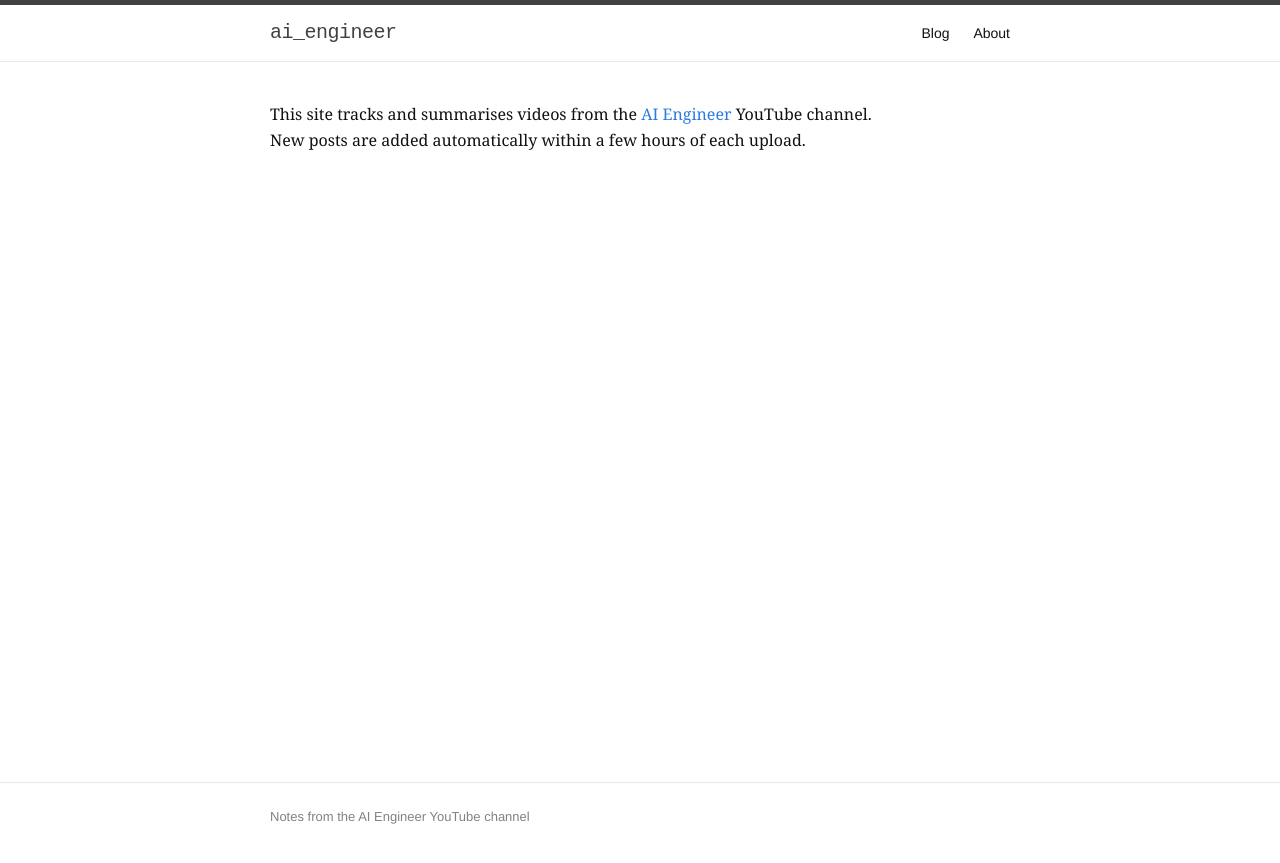
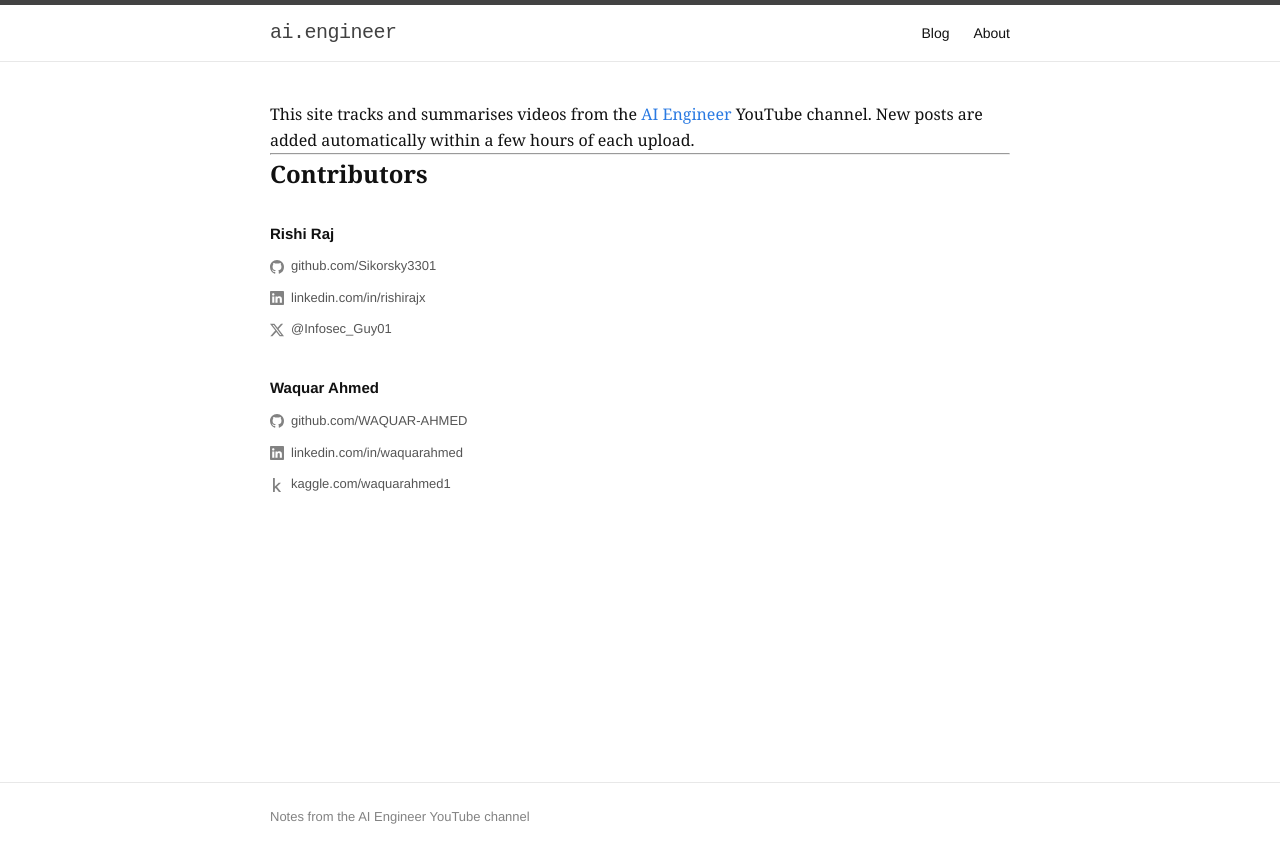
Before and after one commit to Sikorsky3301/rishiraj-blog, a Jekyll site: the page built from about.md, in a window 1280 px wide. Shown: the top 863 px of the page. Built offline with Jekyll 4.4.1, drawn with Linux system fonts in a browser that asks for light colours.

Commit message:
update title to ai.engineer and add contributors to about

```diff
--- a/_config.yml
+++ b/_config.yml
@@ -1,4 +1,4 @@
-title: "ai_engineer"
+title: "ai.engineer"
 description: "Notes from the AI Engineer YouTube channel"
 baseurl: "/rishiraj-blog"
 url: "https://sikorsky3301.github.io"
--- a/about.md
+++ b/about.md
@@ -4,6 +4,72 @@ title: About
 permalink: /about/
 ---
 
-This site tracks and summarises videos from the [AI Engineer](https://www.youtube.com/@aiDotEngineer) YouTube channel.
+This site tracks and summarises videos from the [AI Engineer](https://www.youtube.com/@aiDotEngineer) YouTube channel. New posts are added automatically within a few hours of each upload.
 
-New posts are added automatically within a few hours of each upload.
+---
+
+## Contributors
+
+<div class="contributor-list">
+
+  <div class="contributor">
+    <p class="contributor-name">Rishi Raj</p>
+    <ul class="social-links">
+      <li>
+        <a href="https://github.com/Sikorsky3301" target="_blank">
+          <svg class="social-icon" viewBox="0 0 16 16" fill="currentColor">
+            <path d="M8 0C3.58 0 0 3.58 0 8c0 3.54 2.29 6.53 5.47 7.59.4.07.55-.17.55-.38 0-.19-.01-.82-.01-1.49-2.01.37-2.53-.49-2.69-.94-.09-.23-.48-.94-.82-1.13-.28-.15-.68-.52-.01-.53.63-.01 1.08.58 1.23.82.72 1.21 1.87.87 2.33.66.07-.52.28-.87.51-1.07-1.78-.2-3.64-.89-3.64-3.95 0-.87.31-1.59.82-2.15-.08-.2-.36-1.02.08-2.12 0 0 .67-.21 2.2.82.64-.18 1.32-.27 2-.27.68 0 1.36.09 2 .27 1.53-1.04 2.2-.82 2.2-.82.44 1.1.16 1.92.08 2.12.51.56.82 1.27.82 2.15 0 3.07-1.87 3.75-3.65 3.95.29.25.54.73.54 1.48 0 1.07-.01 1.93-.01 2.2 0 .21.15.46.55.38A8.013 8.013 0 0016 8c0-4.42-3.58-8-8-8z"/>
+          </svg>
+          github.com/Sikorsky3301
+        </a>
+      </li>
+      <li>
+        <a href="https://linkedin.com/in/rishirajx" target="_blank">
+          <svg class="social-icon" viewBox="0 0 16 16" fill="currentColor">
+            <path d="M0 1.146C0 .513.526 0 1.175 0h13.65C15.474 0 16 .513 16 1.146v13.708c0 .633-.526 1.146-1.175 1.146H1.175C.526 16 0 15.487 0 14.854V1.146zm4.943 12.248V6.169H2.542v7.225h2.401zm-1.2-8.212c.837 0 1.358-.554 1.358-1.248-.015-.709-.52-1.248-1.342-1.248-.822 0-1.359.54-1.359 1.248 0 .694.521 1.248 1.327 1.248h.016zm4.908 8.212V9.359c0-.216.016-.432.08-.586.173-.431.568-.878 1.232-.878.869 0 1.216.662 1.216 1.634v3.865h2.401V9.25c0-2.22-1.184-3.252-2.764-3.252-1.274 0-1.845.7-2.165 1.193v.025h-.016a5.54 5.54 0 0 1 .016-.025V6.169h-2.4c.03.678 0 7.225 0 7.225h2.4z"/>
+          </svg>
+          linkedin.com/in/rishirajx
+        </a>
+      </li>
+      <li>
+        <a href="https://x.com/Infosec_Guy01" target="_blank">
+          <svg class="social-icon" viewBox="0 0 16 16" fill="currentColor">
+            <path d="M12.6.75h2.454l-5.36 6.142L16 15.25h-4.937l-3.867-5.07-4.425 5.07H.316l5.733-6.57L0 .75h5.063l3.495 4.633L12.601.75Zm-.86 13.028h1.36L4.323 2.145H2.865l8.875 11.633z"/>
+          </svg>
+          @Infosec_Guy01
+        </a>
+      </li>
+    </ul>
+  </div>
+
+  <div class="contributor">
+    <p class="contributor-name">Waquar Ahmed</p>
+    <ul class="social-links">
+      <li>
+        <a href="https://github.com/WAQUAR-AHMED" target="_blank">
+          <svg class="social-icon" viewBox="0 0 16 16" fill="currentColor">
+            <path d="M8 0C3.58 0 0 3.58 0 8c0 3.54 2.29 6.53 5.47 7.59.4.07.55-.17.55-.38 0-.19-.01-.82-.01-1.49-2.01.37-2.53-.49-2.69-.94-.09-.23-.48-.94-.82-1.13-.28-.15-.68-.52-.01-.53.63-.01 1.08.58 1.23.82.72 1.21 1.87.87 2.33.66.07-.52.28-.87.51-1.07-1.78-.2-3.64-.89-3.64-3.95 0-.87.31-1.59.82-2.15-.08-.2-.36-1.02.08-2.12 0 0 .67-.21 2.2.82.64-.18 1.32-.27 2-.27.68 0 1.36.09 2 .27 1.53-1.04 2.2-.82 2.2-.82.44 1.1.16 1.92.08 2.12.51.56.82 1.27.82 2.15 0 3.07-1.87 3.75-3.65 3.95.29.25.54.73.54 1.48 0 1.07-.01 1.93-.01 2.2 0 .21.15.46.55.38A8.013 8.013 0 0016 8c0-4.42-3.58-8-8-8z"/>
+          </svg>
+          github.com/WAQUAR-AHMED
+        </a>
+      </li>
+      <li>
+        <a href="https://linkedin.com/in/waquarahmed" target="_blank">
+          <svg class="social-icon" viewBox="0 0 16 16" fill="currentColor">
+            <path d="M0 1.146C0 .513.526 0 1.175 0h13.65C15.474 0 16 .513 16 1.146v13.708c0 .633-.526 1.146-1.175 1.146H1.175C.526 16 0 15.487 0 14.854V1.146zm4.943 12.248V6.169H2.542v7.225h2.401zm-1.2-8.212c.837 0 1.358-.554 1.358-1.248-.015-.709-.52-1.248-1.342-1.248-.822 0-1.359.54-1.359 1.248 0 .694.521 1.248 1.327 1.248h.016zm4.908 8.212V9.359c0-.216.016-.432.08-.586.173-.431.568-.878 1.232-.878.869 0 1.216.662 1.216 1.634v3.865h2.401V9.25c0-2.22-1.184-3.252-2.764-3.252-1.274 0-1.845.7-2.165 1.193v.025h-.016a5.54 5.54 0 0 1 .016-.025V6.169h-2.4c.03.678 0 7.225 0 7.225h2.4z"/>
+          </svg>
+          linkedin.com/in/waquarahmed
+        </a>
+      </li>
+      <li>
+        <a href="https://www.kaggle.com/waquarahmed1" target="_blank">
+          <svg class="social-icon" viewBox="0 0 24 24" fill="currentColor">
+            <path d="M18.825 23.859c-.022.092-.117.141-.281.141h-3.139c-.187 0-.351-.082-.492-.248l-5.178-6.589-1.448 1.374v5.111c0 .235-.117.352-.351.352H5.505c-.236 0-.354-.117-.354-.352V.353c0-.233.118-.353.354-.353h2.431c.234 0 .351.12.351.353v14.343l6.203-6.272c.165-.165.33-.246.495-.246h3.239c.144 0 .236.06.285.18.046.149.034.255-.036.315l-6.555 6.344 6.836 8.507c.095.104.117.208.07.336z"/>
+          </svg>
+          kaggle.com/waquarahmed1
+        </a>
+      </li>
+    </ul>
+  </div>
+
+</div>
--- a/css/main.css
+++ b/css/main.css
@@ -210,6 +210,57 @@ a:hover {
   color: #828282;
 }
 
+/* ── Contributors (about page) ── */
+
+.contributor-list {
+  margin-top: 28px;
+  display: flex;
+  flex-direction: column;
+  gap: 32px;
+}
+
+.contributor-name {
+  font-family: Helvetica, Arial, sans-serif;
+  font-size: 15px;
+  font-weight: bold;
+  color: #111;
+  margin-bottom: 10px;
+}
+
+.social-links {
+  list-style: none;
+  padding: 0;
+  display: flex;
+  flex-direction: column;
+  gap: 6px;
+}
+
+.social-links a {
+  display: inline-flex;
+  align-items: center;
+  gap: 7px;
+  font-family: Helvetica, Arial, sans-serif;
+  font-size: 13px;
+  color: #555;
+  text-decoration: none;
+}
+
+.social-links a:hover {
+  color: #111;
+  text-decoration: none;
+}
+
+.social-icon {
+  width: 14px;
+  height: 14px;
+  color: #828282;
+  flex-shrink: 0;
+}
+
+.social-links a:hover .social-icon {
+  color: #424242;
+}
+
 /* ── Mobile ── */
 
 @media (max-width: 600px) {
```
